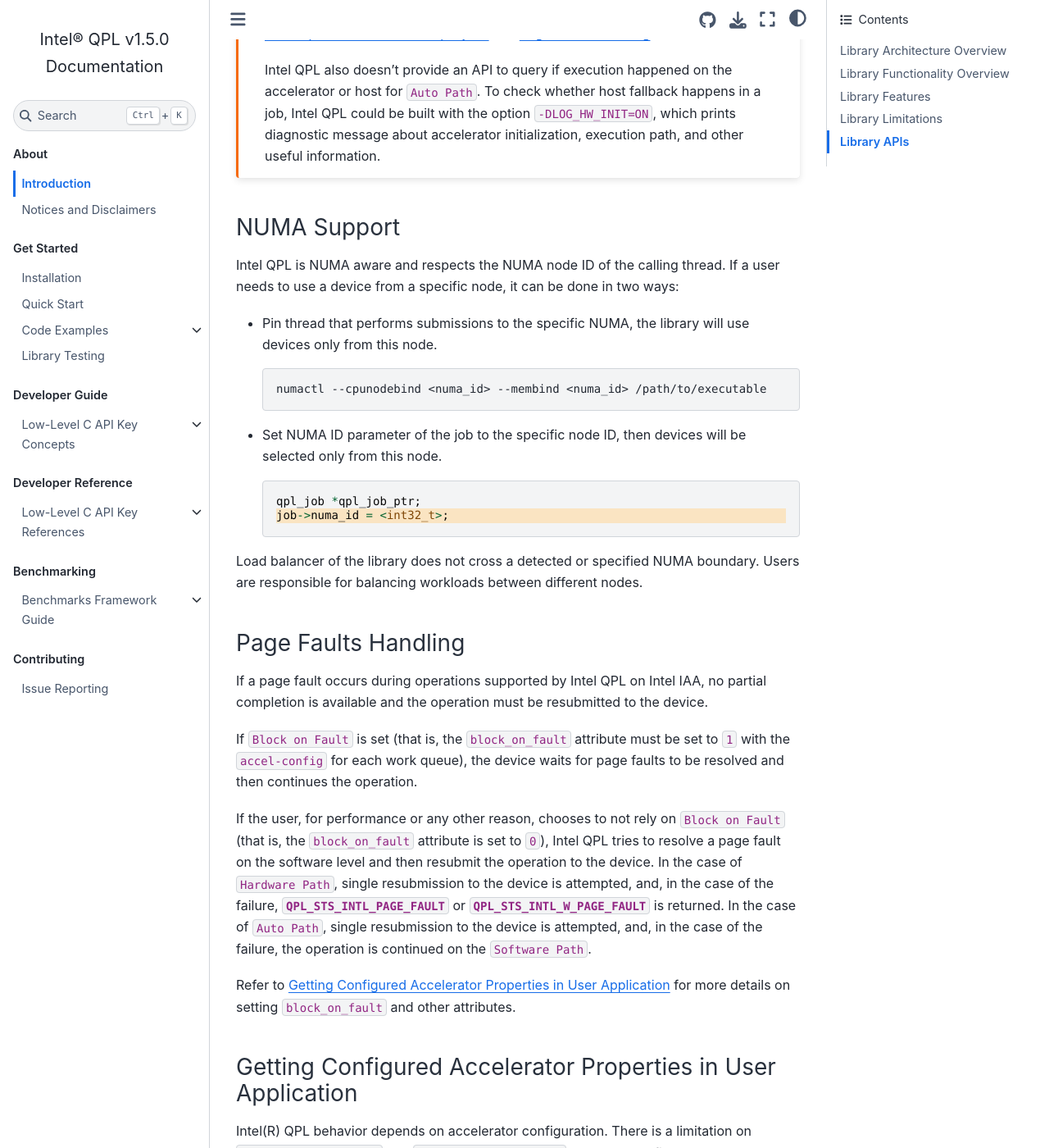
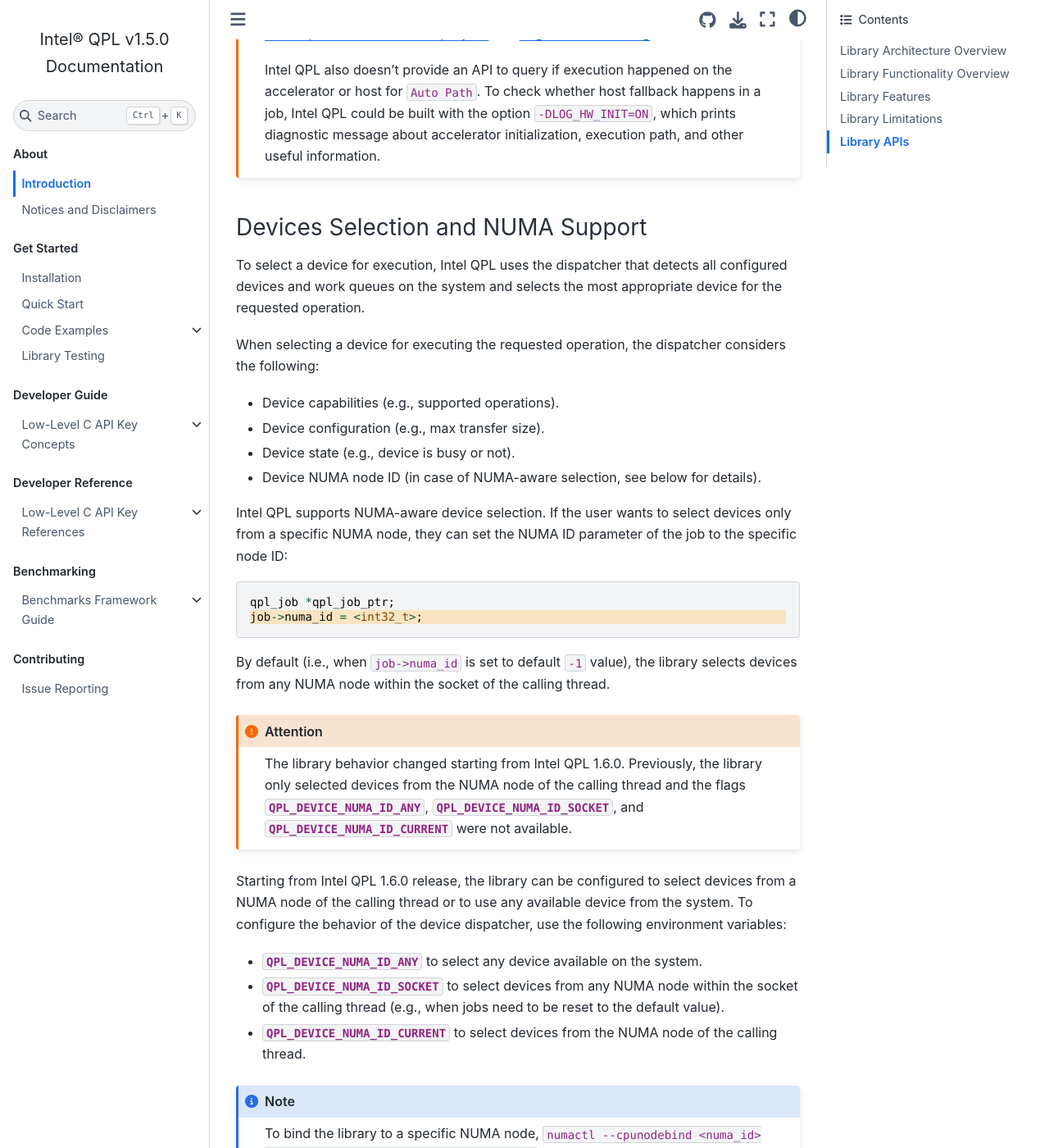
Before and after one commit to intel/qpl, a Sphinx documentation site: the page built from doc/source/documentation/introduction_docs/introduction.rst, in a window 1280 px wide and 1400 px high, scrolled down 4693 px. Shown: the whole window at 82% size. Built offline with Sphinx 7.4.7 and the Sphinx Book theme 1.1.4, drawn with Linux system fonts in a browser that asks for light colours; some of the changed text lies outside the part shown.

Commit message:
[doc] Update for QPL NUMA support and device search mechanism (#1008)

```diff
--- a/doc/source/documentation/introduction_docs/introduction.rst
+++ b/doc/source/documentation/introduction_docs/introduction.rst
@@ -197,33 +197,52 @@
    option ``-DLOG_HW_INIT=ON``, which prints diagnostic message about accelerator initialization,
    execution path, and other useful information.
 
-.. _library_numa_support_reference_link:
+.. _library_device_selection_reference_link:
 
-NUMA Support
-============
+Devices Selection and NUMA Support
+==================================
 
-Intel QPL is NUMA aware and respects the NUMA node ID of the calling
-thread. If a user needs to use a device from a specific node, it can be
-done in two ways:
+To select a device for execution, Intel QPL uses the dispatcher
+that detects all configured devices and work queues on the system and selects
+the most appropriate device for the requested operation.
 
--  Pin thread that performs submissions to the specific NUMA, the
-   library will use devices only from this node.
+When selecting a device for executing the requested operation, the dispatcher considers the following:
 
-   .. code-block:: shell
+- Device capabilities (e.g., supported operations).
+- Device configuration (e.g., max transfer size).
+- Device state (e.g., device is busy or not).
+- Device NUMA node ID (in case of NUMA-aware selection, see below for details).
 
-      numactl --cpunodebind <numa_id> --membind <numa_id> /path/to/executable
+Intel QPL supports NUMA-aware device selection.
+If the user wants to select devices only from a specific NUMA node,
+they can set the NUMA ID parameter of the job to the specific node ID:
 
--  Set NUMA ID parameter of the job to the specific node ID, then
-   devices will be selected only from this node.
+.. code-block:: cpp
+   :emphasize-lines: 2
 
-   .. code-block:: cpp
-      :emphasize-lines: 2
+   qpl_job *qpl_job_ptr;
+   job->numa_id = <int32_t>;
 
-      qpl_job *qpl_job_ptr;
-      job->numa_id = <int32_t>;
+By default (i.e., when ``job->numa_id`` is set to default ``-1`` value),
+the library selects devices from any NUMA node within the socket of the calling thread.
 
-Load balancer of the library does not cross a detected or specified NUMA
-boundary. Users are responsible for balancing workloads between different nodes.
+.. attention::
+   The library behavior changed starting from Intel QPL 1.6.0.
+   Previously, the library only selected devices from the NUMA node of the calling thread
+   and the flags :c:macro:`QPL_DEVICE_NUMA_ID_ANY`, :c:macro:`QPL_DEVICE_NUMA_ID_SOCKET`,
+   and :c:macro:`QPL_DEVICE_NUMA_ID_CURRENT` were not available.
+
+Starting from Intel QPL 1.6.0 release, the library can be configured to select devices
+from a NUMA node of the calling thread or to use any available device from the system.
+To configure the behavior of the device dispatcher, use the following environment variables:
+
+- :c:macro:`QPL_DEVICE_NUMA_ID_ANY` to select any device available on the system.
+- :c:macro:`QPL_DEVICE_NUMA_ID_SOCKET` to select devices from any NUMA node within the socket of the calling thread
+  (e.g., when jobs need to be reset to the default value).
+- :c:macro:`QPL_DEVICE_NUMA_ID_CURRENT` to select devices from the NUMA node of the calling thread.
+
+.. note::
+   To bind the library to a specific NUMA node, ``numactl --cpunodebind <numa_id> --membind <numa_id> /path/to/executable`` can be used.
 
 .. _library_page_fault_handling_reference_link:
 
```
Also changed, not shown: doc/source/documentation/bench_docs/guide.rst (+11 -10 lines), doc/source/documentation/bench_docs/quick_start.rst (+9 -8 lines), doc/source/documentation/get_started_docs/quick_start.rst (+5 -6 lines).
